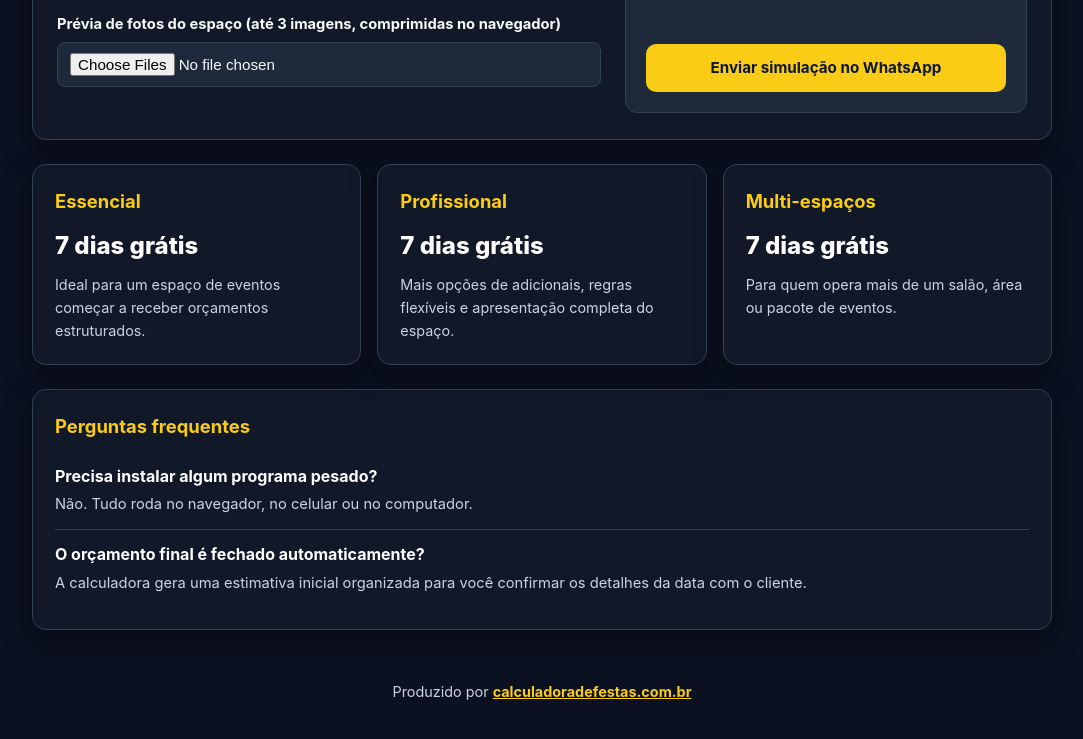
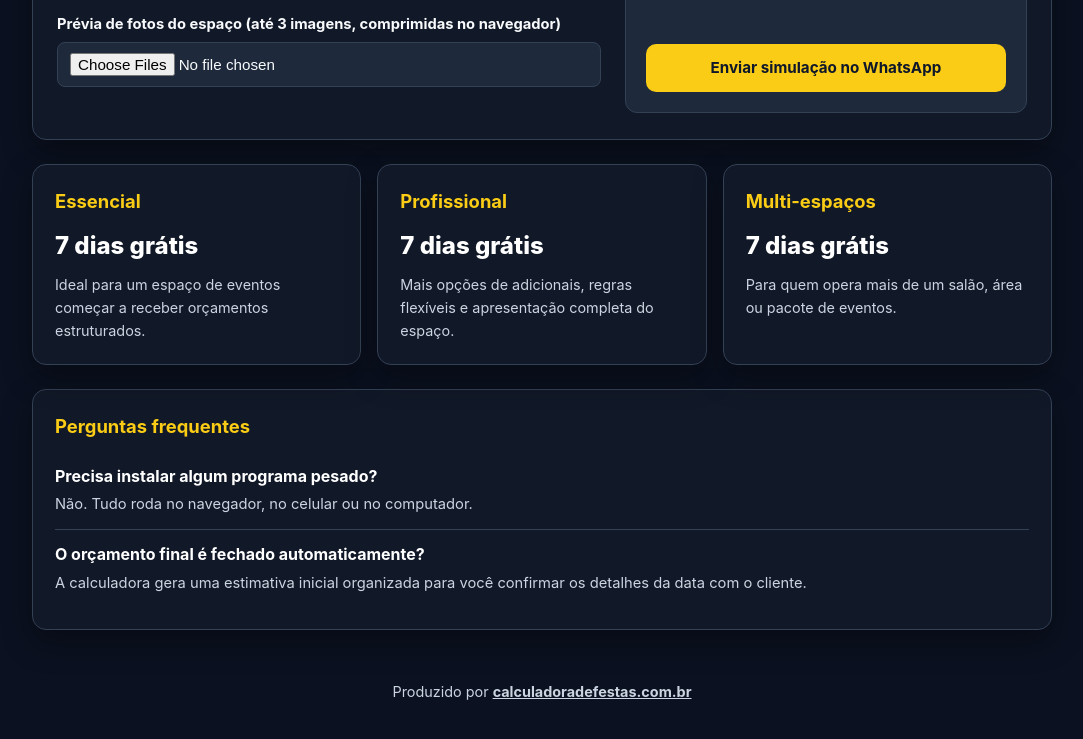
Before and after one commit to voamaisdesign/calculadora-de-festas, a plain HTML site: page index.html in a window 1280 px wide. Shown: the part 1249-1988 px from the top of the page, without its empty margins (98-1181 px from the left). Drawn offline with Linux system fonts and the light colour scheme.

Commit message:
Update index.html

```diff
--- a/index.html
+++ b/index.html
@@ -341,13 +341,9 @@
     }
 
     footer a {
-      color: var(--accent);
+      color: inherit;
       font-weight: 700;
       text-decoration: underline;
-    }
-
-    footer a:hover {
-      color: var(--accent-hover);
     }
 
     @media (max-width: 820px) {
```
